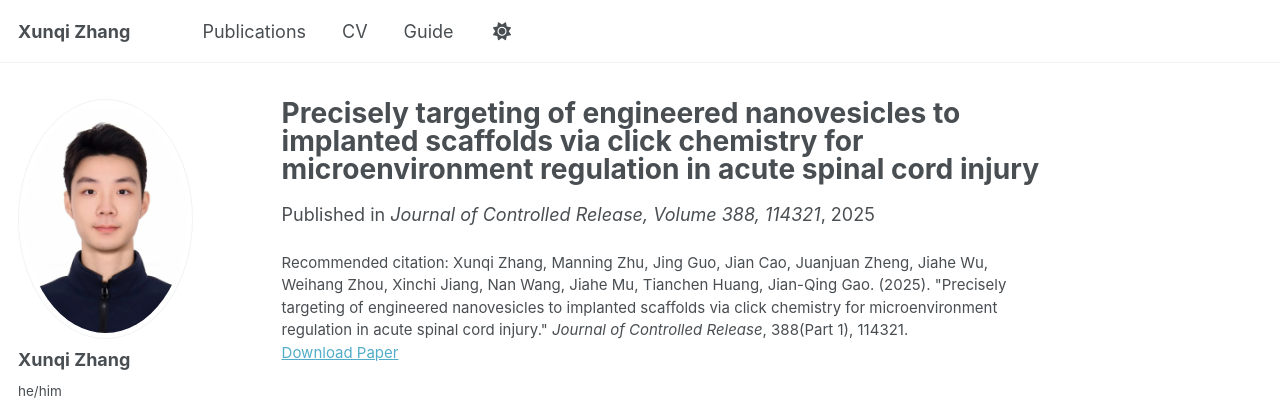
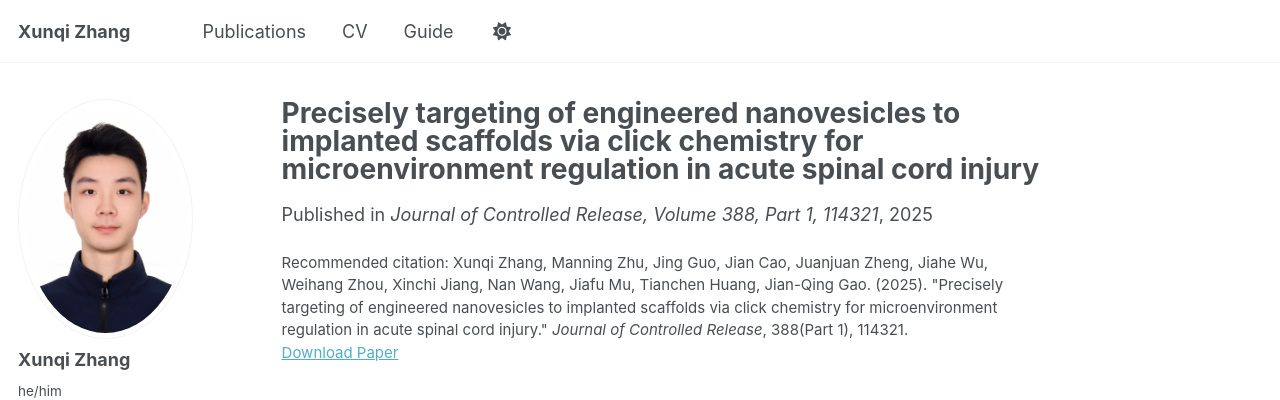
Before and after one commit to xunqizhang2024-debug/xunqizhang2024-debug.github.io, a Jekyll site: the page built from _publications/2025-jconrel-precisely-targeting.md, in a window 1280 px wide. Shown: the top 400 px of the page. Built offline with Jekyll 4.4.1, drawn with Linux system fonts in a browser that asks for light colours; some web fonts are replaced; a script bundle is joined from its source files by our own code; library files that are not in the unit come from our copies.

Commit message:
Update 2025-jconrel-precisely-targeting.md

```diff
--- a/_publications/2025-jconrel-precisely-targeting.md
+++ b/_publications/2025-jconrel-precisely-targeting.md
@@ -4,8 +4,8 @@ collection: publications
 category: manuscripts
 permalink: /publication/2025-jconrel-click-targeting
 excerpt: 'Combined local implantation and continuous intranasal delivery based on click reaction for SCI treatment.'
-date: 2025-01-01
-venue: 'Journal of Controlled Release, Volume 388, 114321'
+date: 2025-12-10
+venue: 'Journal of Controlled Release, Volume 388, Part 1, 114321'
 paperurl: 'https://doi.org/10.1016/j.jconrel.2025.114321'
-citation: 'Xunqi Zhang, Manning Zhu, Jing Guo, Jian Cao, Juanjuan Zheng, Jiahe Wu, Weihang Zhou, Xinchi Jiang, Nan Wang, Jiahe Mu, Tianchen Huang, Jian-Qing Gao. (2025). &quot;Precisely targeting of engineered nanovesicles to implanted scaffolds via click chemistry for microenvironment regulation in acute spinal cord injury.&quot; <i>Journal of Controlled Release</i>, 388(Part 1), 114321.'
+citation: 'Xunqi Zhang, Manning Zhu, Jing Guo, Jian Cao, Juanjuan Zheng, Jiahe Wu, Weihang Zhou, Xinchi Jiang, Nan Wang, Jiafu Mu, Tianchen Huang, Jian-Qing Gao. (2025). &quot;Precisely targeting of engineered nanovesicles to implanted scaffolds via click chemistry for microenvironment regulation in acute spinal cord injury.&quot; <i>Journal of Controlled Release</i>, 388(Part 1), 114321.'
 ---
```
